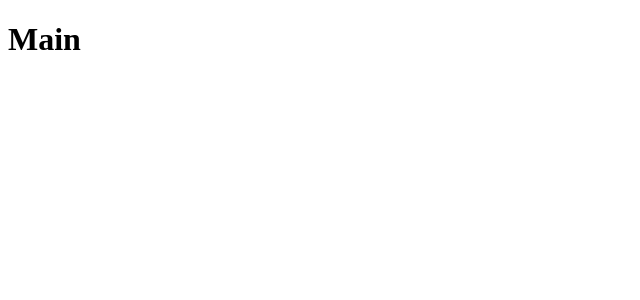
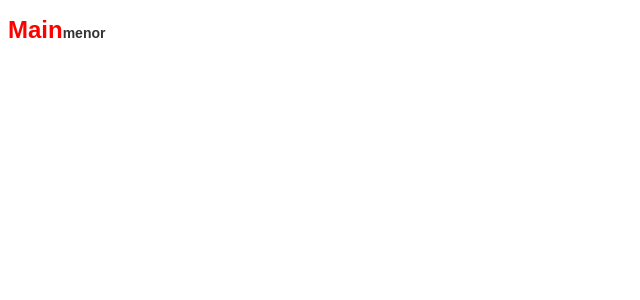
Before and after one commit to thyagoaraujo/github-repo-fav, a React (Create React App) app: page / in a window 1280 px wide. Shown: the top 300 px of the page, without its empty margins (0-640 px from the left). Built offline with nearby package versions, Linux system fonts and the light colour scheme; the HTML template or start-up script is replaced by a standard one.

Commit message:
Add styled-components

```diff
--- a/package.json
+++ b/package.json
@@ -6,7 +6,8 @@
     "react": "^16.8.6",
     "react-dom": "^16.8.6",
     "react-router-dom": "^5.0.1",
-    "react-scripts": "3.0.1"
+    "react-scripts": "3.0.1",
+    "styled-components": "^4.3.2"
   },
   "scripts": {
     "start": "react-scripts start",
--- a/src/pages/Main/index.js
+++ b/src/pages/Main/index.js
@@ -1,7 +1,12 @@
 import React from 'react';
 
-// import { Container } from './styles';
+import { Title } from './styles';
 
 export default function Main() {
-  return <h1>Main</h1>;
+  return (
+    <Title error>
+      Main
+      <small>menor</small>
+    </Title>
+  );
 }
--- /dev/null
+++ b/src/pages/Main/styles.js
@@ -0,0 +1,12 @@
+import styled from 'styled-components';
+
+export const Title = styled.h1`
+  font-size: 24px;
+  color: ${props => (props.error ? 'red' : '#7159c1')};
+  font-family: Arial, Helvetica, sans-serif;
+
+  small {
+    font-size: 14px;
+    color: #333;
+  }
+`;
```
Also changed, not shown: 1 other file (tests, documents, lock files or other folders).
